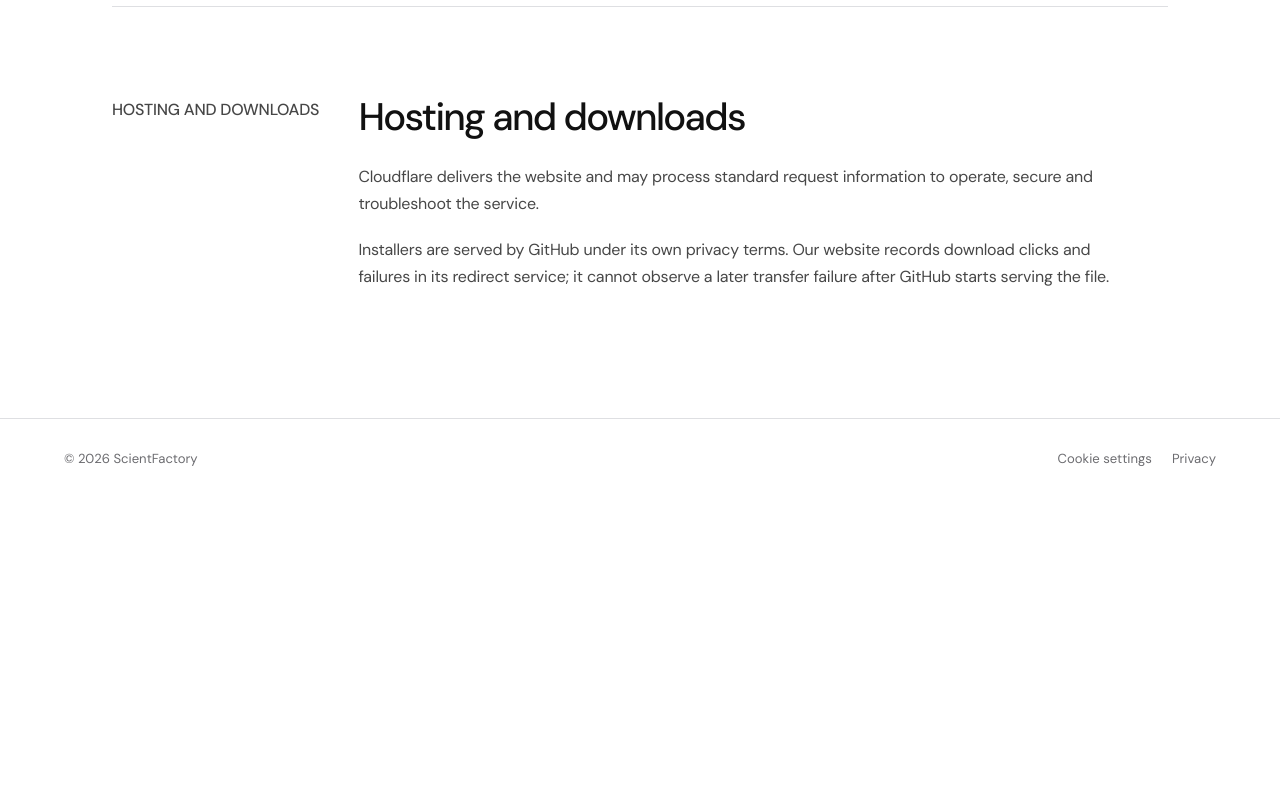
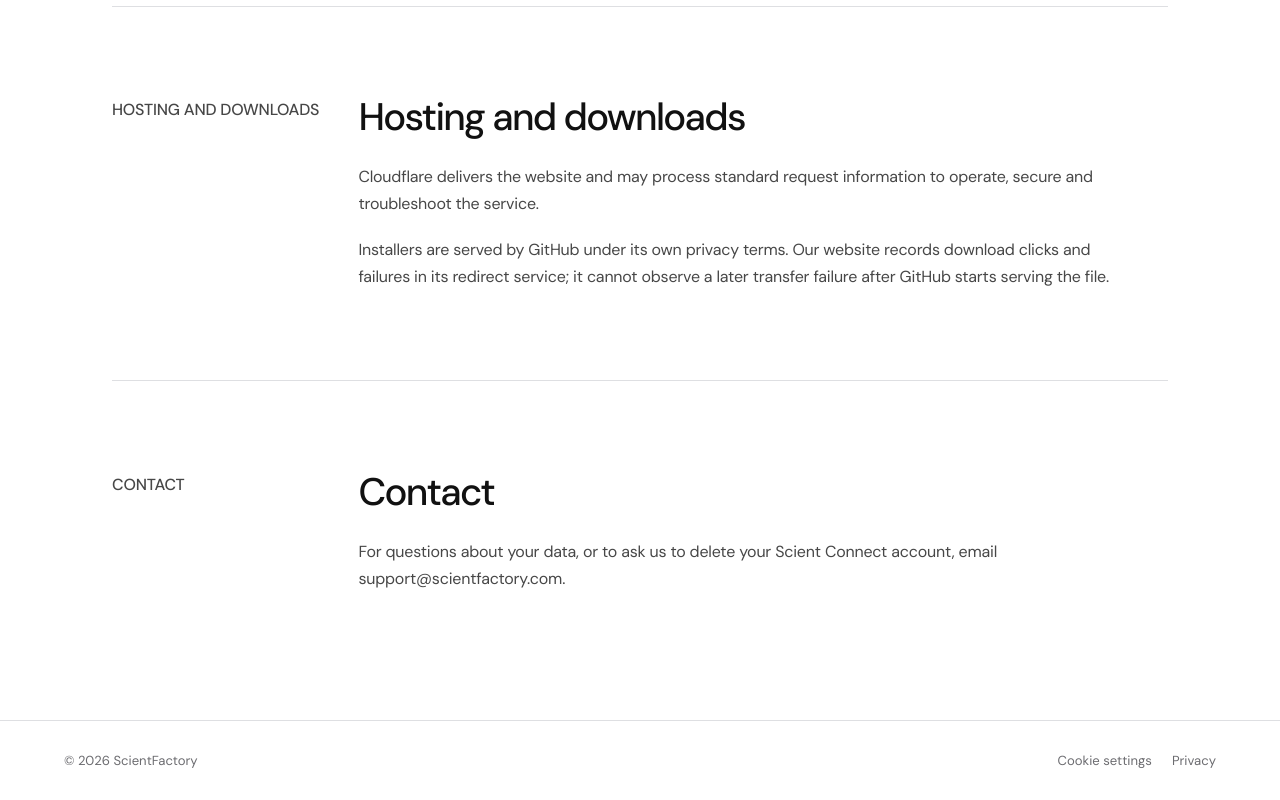
Before and after one commit to ScientFactory/ScientFactory-website, an Astro site: page /privacy in a window 1280 px wide. Shown: the part 2335-3135 px from the top of the page. Before the commit the page ends 2833 px from the top, so only its background shows below. Built offline with nearby package versions, Linux system fonts and the light colour scheme; Astro itself is replaced by a stand-in of ours.

Commit message:
docs(privacy): add support contact (#68)
Co-authored-by: Claude Opus 5.5 <noreply@anthropic.com>

```diff
--- a/src/pages/privacy.astro
+++ b/src/pages/privacy.astro
@@ -87,5 +87,15 @@ import Layout from "../layouts/Layout.astro";
         </p>
       </div>
     </section>
+
+    <section class="content-section" aria-labelledby="privacy-contact">
+      <p class="content-section__label">Contact</p>
+      <div class="content-section__body">
+        <h2 id="privacy-contact">Contact</h2>
+        <p>
+          For questions about your data, or to ask us to delete your Scient Connect account, email <a href="mailto:support@scientfactory.com">support@scientfactory.com</a>.
+        </p>
+      </div>
+    </section>
   </Prose>
 </Layout>
```
